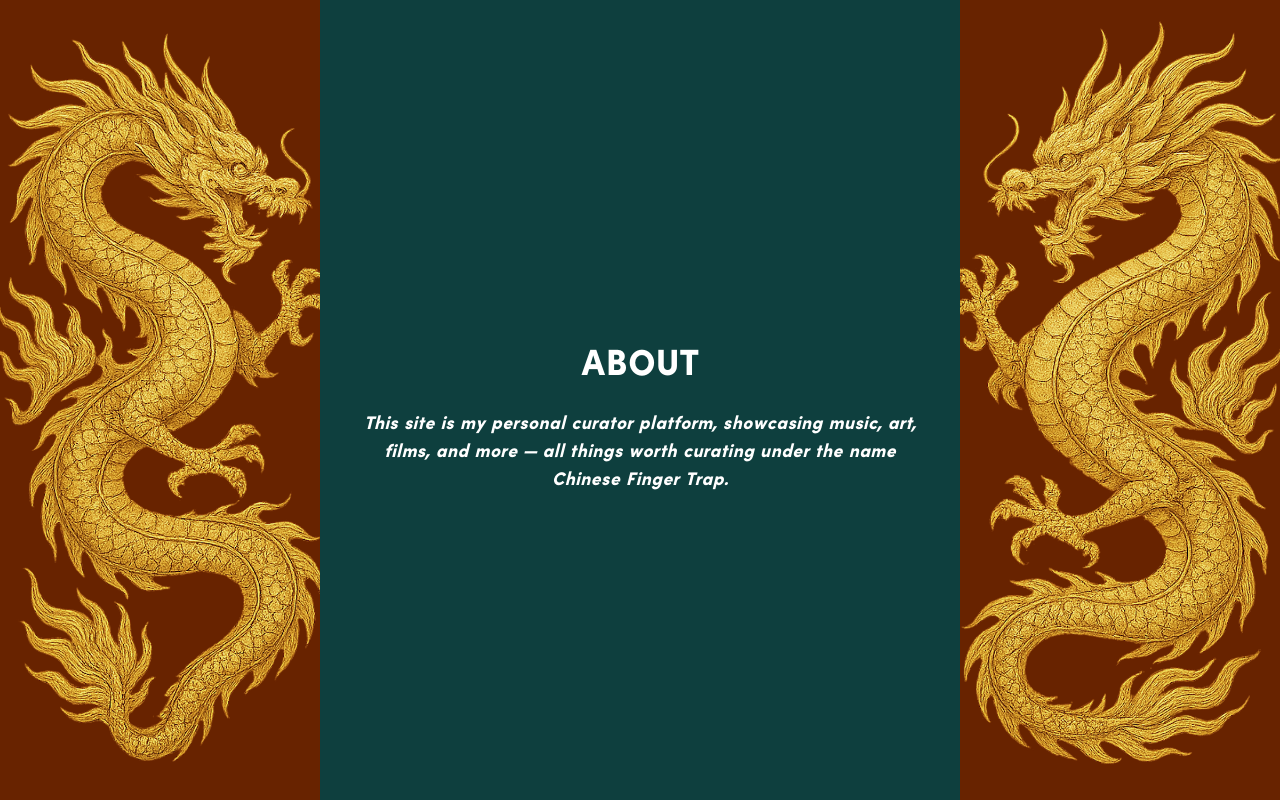
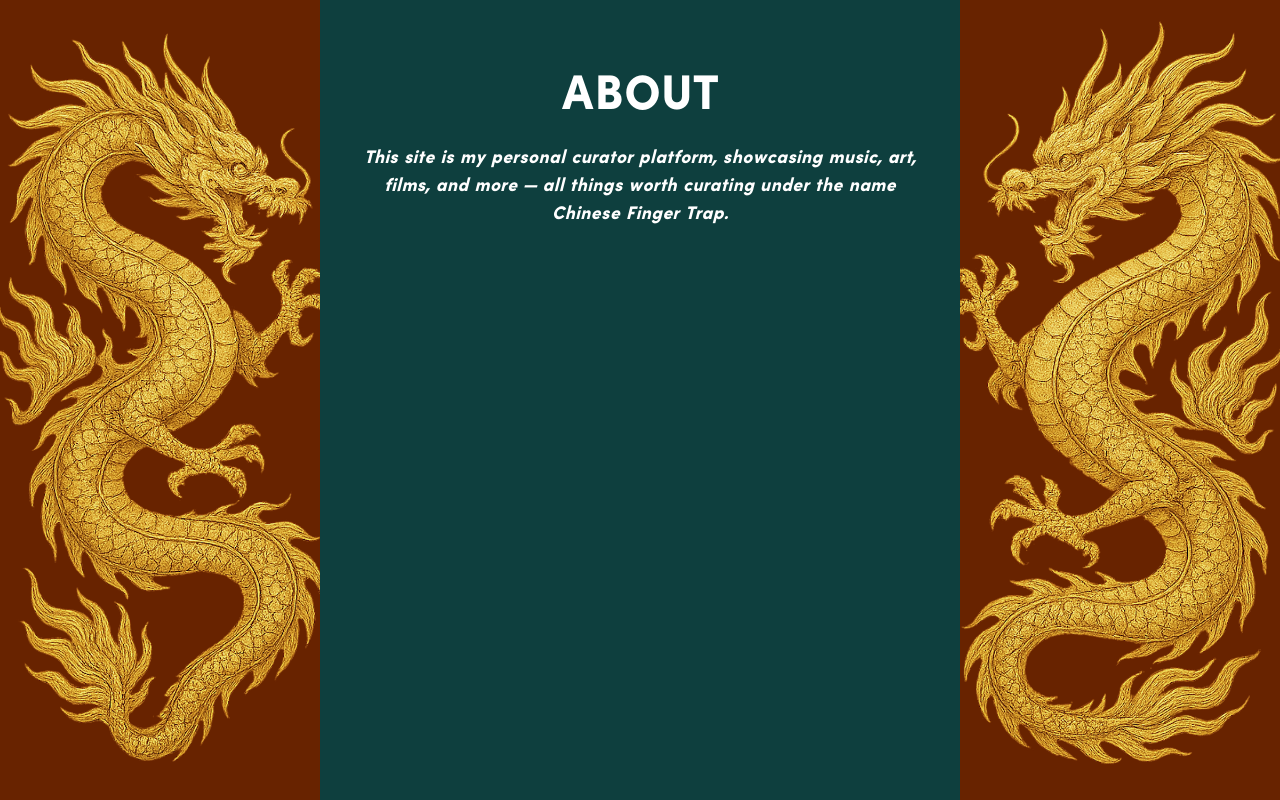
Before and after one commit to lowvolumepunk/curator, a Next.js app: page /about in a window 1280 px wide. Built offline with nearby package versions, Linux system fonts and the light colour scheme.

Commit message:
Update page.jsx

```diff
--- a/app/about/page.jsx
+++ b/app/about/page.jsx
@@ -1,12 +1,16 @@
 export default function About() {
   return (
-    <div className="text-white text-center max-w-2xl p-10 mt-10">
-      <h1 className="text-4xl font-bold mb-6 uppercase">About</h1>
-      <p className="text-lg italic">
-        This site is my personal curator platform, showcasing music, art,
-        films, and more — all things worth curating under the name
-        <span className="font-extrabold"> Chinese Finger Trap</span>.
-      </p>
+    <div className="flex flex-col items-center w-full h-full px-8 py-6 overflow-hidden">
+      <div className="text-white text-center max-w-3xl mt-12">
+        <h1 className="text-4xl md:text-5xl font-bold mb-6 uppercase">
+          About
+        </h1>
+        <p className="text-lg italic">
+          This site is my personal curator platform, showcasing music, art,
+          films, and more — all things worth curating under the name
+          <span className="font-extrabold"> Chinese Finger Trap</span>.
+        </p>
+      </div>
     </div>
   );
 }
```
